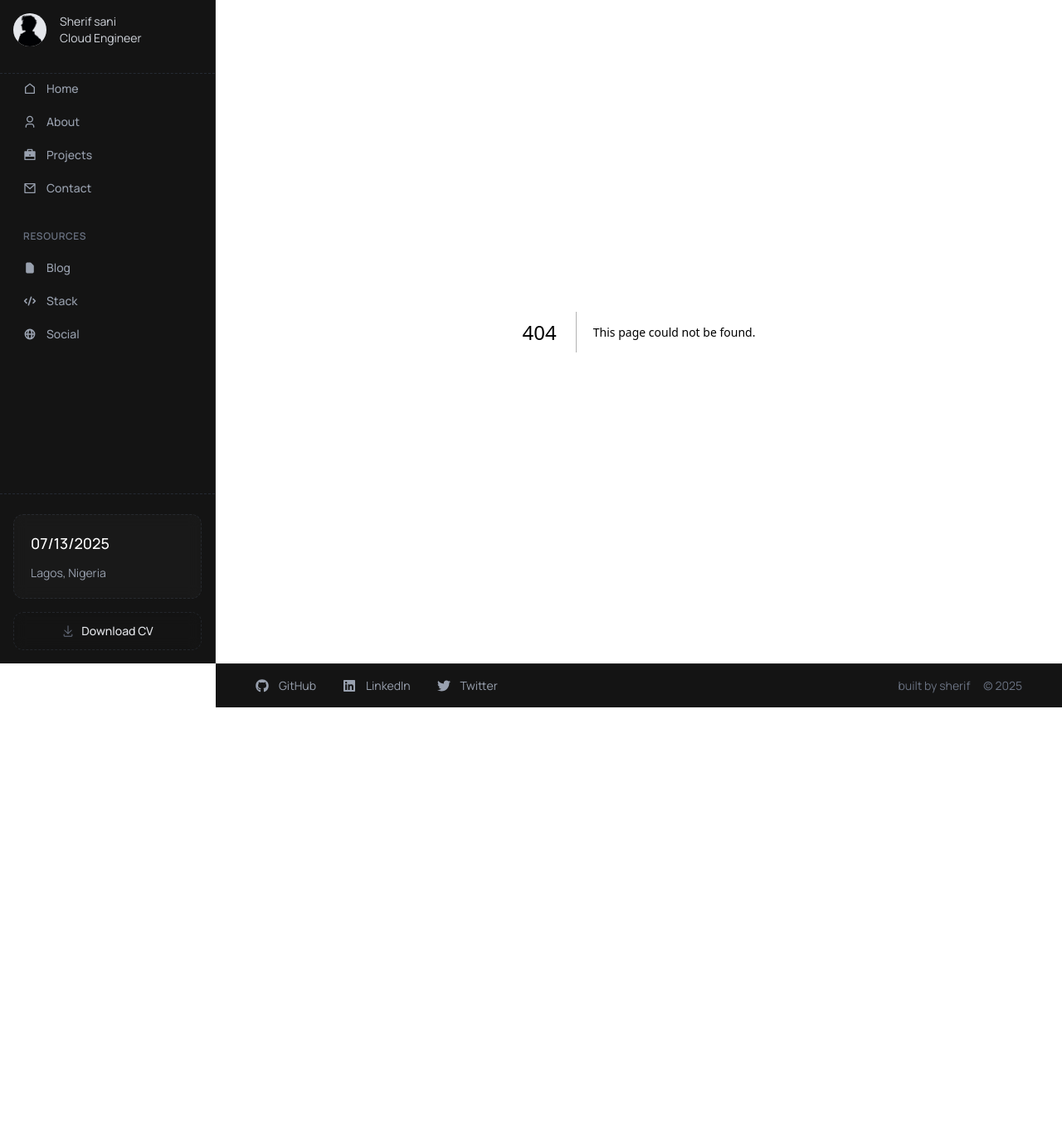
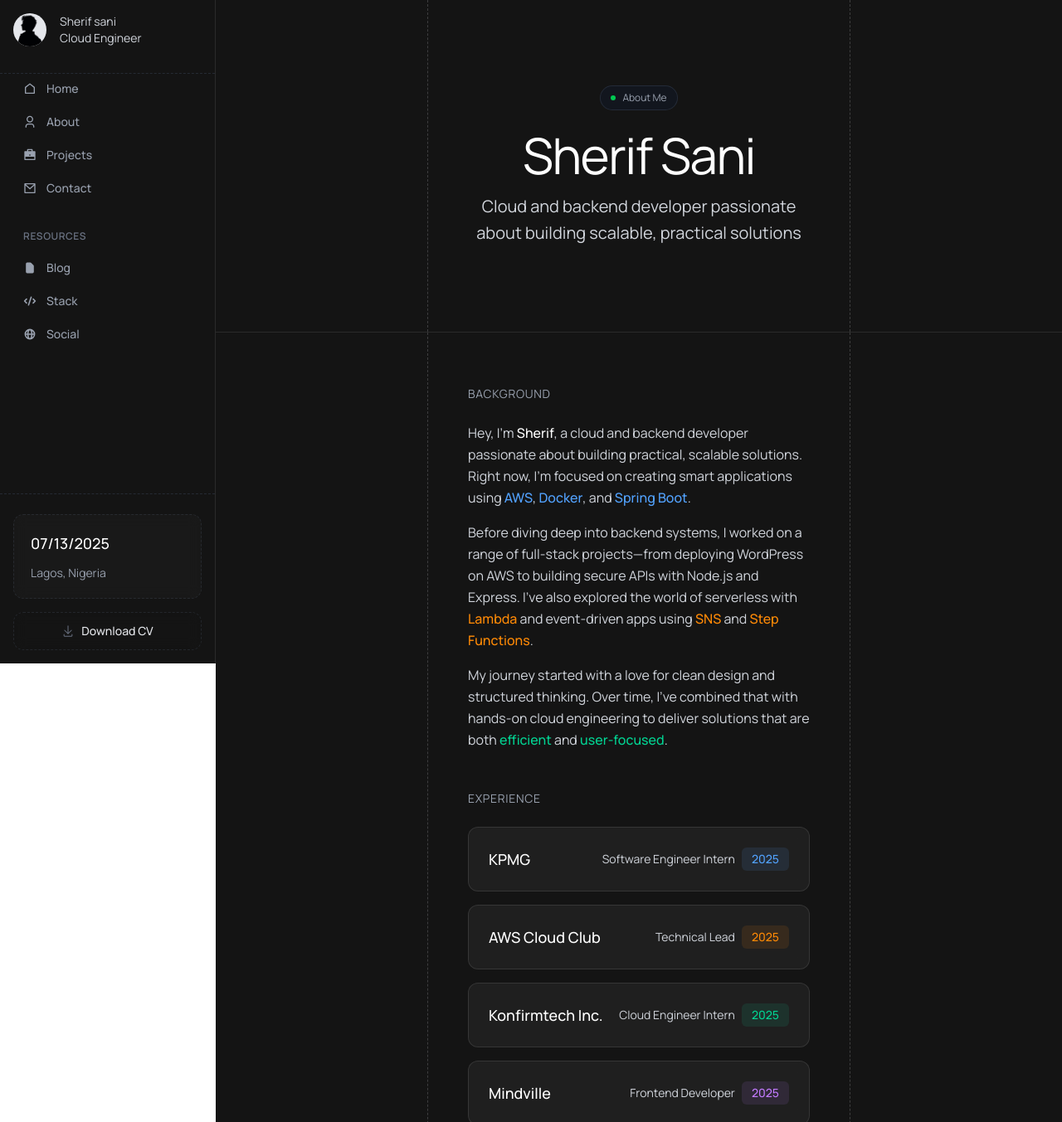
Before and after one commit to Sherifsani/bayt-v2, a Next.js app: page /about in a window 1280 px wide. Before the commit this address had no page. Shown: the top 1353 px of the page at 83% size. Before the commit the page ends 853 px from the top, so only its background shows below. Built offline with nearby package versions, Linux system fonts and the light colour scheme; a web font is replaced by a local one.

Commit message:
Add AboutPage component with hero section, bio, experience, and skills details

```diff
--- /dev/null
+++ b/app/about/page.tsx
@@ -0,0 +1,188 @@
+import React from "react";
+
+const AboutPage = () => {
+  return (
+    <main className="min-h-screen bg-[rgb(20,20,20)]">
+      {/* Hero Section */}
+      <section className="grid grid-cols-1 lg:grid-cols-[1fr_2fr_1fr] w-full min-h-[50vh]">
+        <div className="hidden lg:block"></div>
+        <div className="w-full flex items-center justify-center px-6 lg:px-12 md:border-x border-gray-200/20 border-dashed">
+          <div className="max-w-4xl mx-auto text-center space-y-6 py-16">
+            {/* Badge */}
+            <div className="inline-flex items-center gap-2 text-xs text-gray-400 bg-gray-900/50 px-3 py-1.5 rounded-full border border-gray-700/50">
+              <div className="w-1.5 h-1.5 bg-green-500 rounded-full"></div>
+              About Me
+            </div>
+
+            {/* Main Heading */}
+            <div className="space-y-4">
+              <h1 className="text-3xl md:text-5xl lg:text-6xl font-light text-white tracking-tight leading-none">
+                Sherif Sani
+              </h1>
+
+              <h2 className="text-base md:text-lg lg:text-xl text-gray-300 font-light max-w-2xl mx-auto leading-relaxed">
+                Cloud and backend developer passionate about building scalable,
+                practical solutions
+              </h2>
+            </div>
+          </div>
+        </div>
+        <div className="hidden lg:block"></div>
+      </section>
+
+      {/* About Content */}
+      <section className="grid grid-cols-1 lg:grid-cols-[1fr_2fr_1fr] w-full border-t border-gray-200/10">
+        <div className="hidden lg:block"></div>
+        <div className="w-full px-6 lg:px-12 md:border-x border-gray-200/20 border-dashed py-16">
+          <div className="max-w-4xl mx-auto space-y-12">
+            {/* Bio Section */}
+            <div className="space-y-6">
+              <h3 className="text-sm text-gray-400 uppercase tracking-wider">
+                Background
+              </h3>
+              <div className="space-y-4 text-gray-300 leading-relaxed">
+                <p>
+                  Hey, I'm{" "}
+                  <span className="text-white font-medium">Sherif</span>, a
+                  cloud and backend developer passionate about building
+                  practical, scalable solutions. Right now, I'm focused on
+                  creating smart applications using{" "}
+                  <span className="text-blue-400 font-medium">AWS</span>,{" "}
+                  <span className="text-blue-400 font-medium">Docker</span>, and{" "}
+                  <span className="text-blue-400 font-medium">Spring Boot</span>
+                  .
+                </p>
+                <p>
+                  Before diving deep into backend systems, I worked on a range
+                  of full-stack projects—from deploying WordPress on AWS to
+                  building secure APIs with Node.js and Express. I've also
+                  explored the world of serverless with{" "}
+                  <span className="text-orange-400 font-medium">Lambda</span>{" "}
+                  and event-driven apps using{" "}
+                  <span className="text-orange-400 font-medium">SNS</span> and{" "}
+                  <span className="text-orange-400 font-medium">
+                    Step Functions
+                  </span>
+                  .
+                </p>
+                <p>
+                  My journey started with a love for clean design and structured
+                  thinking. Over time, I've combined that with hands-on cloud
+                  engineering to deliver solutions that are both{" "}
+                  <span className="text-emerald-400 font-medium">
+                    efficient
+                  </span>{" "}
+                  and{" "}
+                  <span className="text-emerald-400 font-medium">
+                    user-focused
+                  </span>
+                  .
+                </p>
+              </div>
+            </div>
+
+            {/* Experience Section */}
+            <div className="space-y-6">
+              <h3 className="text-sm text-gray-400 uppercase tracking-wider">
+                Experience
+              </h3>
+              <div className="space-y-4">
+                <div className="group p-6 rounded-xl bg-white/5 backdrop-blur-sm border border-white/10 hover:border-white/20 hover:bg-white/10 transition-all duration-300">
+                  <div className="flex flex-col md:flex-row md:justify-between md:items-center gap-2">
+                    <span className="text-white font-medium text-lg">KPMG</span>
+                    <div className="flex flex-col md:flex-row md:items-center gap-2 text-sm">
+                      <span className="text-gray-300">
+                        Software Engineer Intern
+                      </span>
+                      <span className="text-blue-400 font-medium bg-blue-400/10 px-3 py-1 rounded-md w-fit">
+                        2025
+                      </span>
+                    </div>
+                  </div>
+                </div>
+
+                <div className="group p-6 rounded-xl bg-white/5 backdrop-blur-sm border border-white/10 hover:border-white/20 hover:bg-white/10 transition-all duration-300">
+                  <div className="flex flex-col md:flex-row md:justify-between md:items-center gap-2">
+                    <span className="text-white font-medium text-lg">
+                      AWS Cloud Club
+                    </span>
+                    <div className="flex flex-col md:flex-row md:items-center gap-2 text-sm">
+                      <span className="text-gray-300">Technical Lead</span>
+                      <span className="text-orange-400 font-medium bg-orange-400/10 px-3 py-1 rounded-md w-fit">
+                        2025
+                      </span>
+                    </div>
+                  </div>
+                </div>
+
+                <div className="group p-6 rounded-xl bg-white/5 backdrop-blur-sm border border-white/10 hover:border-white/20 hover:bg-white/10 transition-all duration-300">
+                  <div className="flex flex-col md:flex-row md:justify-between md:items-center gap-2">
+                    <span className="text-white font-medium text-lg">
+                      Konfirmtech Inc.
+                    </span>
+                    <div className="flex flex-col md:flex-row md:items-center gap-2 text-sm">
+                      <span className="text-gray-300">
+                        Cloud Engineer Intern
+                      </span>
+                      <span className="text-emerald-400 font-medium bg-emerald-400/10 px-3 py-1 rounded-md w-fit">
+                        2025
+                      </span>
+                    </div>
+                  </div>
+                </div>
+
+                <div className="group p-6 rounded-xl bg-white/5 backdrop-blur-sm border border-white/10 hover:border-white/20 hover:bg-white/10 transition-all duration-300">
+                  <div className="flex flex-col md:flex-row md:justify-between md:items-center gap-2">
+                    <span className="text-white font-medium text-lg">
+                      Mindville
+                    </span>
+                    <div className="flex flex-col md:flex-row md:items-center gap-2 text-sm">
+                      <span className="text-gray-300">Frontend Developer</span>
+                      <span className="text-purple-400 font-medium bg-purple-400/10 px-3 py-1 rounded-md w-fit">
+                        2025
+                      </span>
+                    </div>
+                  </div>
+                </div>
+              </div>
+            </div>
+
+            {/* Skills Section */}
+            <div className="space-y-6">
+              <h3 className="text-sm text-gray-400 uppercase tracking-wider">
+                Technologies
+              </h3>
+              <div className="grid grid-cols-2 md:grid-cols-4 gap-4">
+                <div className="text-center p-4 rounded-lg bg-white/5 backdrop-blur-sm border border-white/10">
+                  <div className="text-blue-400 font-medium">Cloud</div>
+                  <div className="text-sm text-gray-400 mt-1">AWS, Docker</div>
+                </div>
+                <div className="text-center p-4 rounded-lg bg-white/5 backdrop-blur-sm border border-white/10">
+                  <div className="text-green-400 font-medium">Backend</div>
+                  <div className="text-sm text-gray-400 mt-1">
+                    Spring Boot, Node.js
+                  </div>
+                </div>
+                <div className="text-center p-4 rounded-lg bg-white/5 backdrop-blur-sm border border-white/10">
+                  <div className="text-purple-400 font-medium">Frontend</div>
+                  <div className="text-sm text-gray-400 mt-1">
+                    React, Next.js
+                  </div>
+                </div>
+                <div className="text-center p-4 rounded-lg bg-white/5 backdrop-blur-sm border border-white/10">
+                  <div className="text-orange-400 font-medium">DevOps</div>
+                  <div className="text-sm text-gray-400 mt-1">
+                    CI/CD, Lambda
+                  </div>
+                </div>
+              </div>
+            </div>
+          </div>
+        </div>
+        <div className="hidden lg:block"></div>
+      </section>
+    </main>
+  );
+};
+
+export default AboutPage;
```
